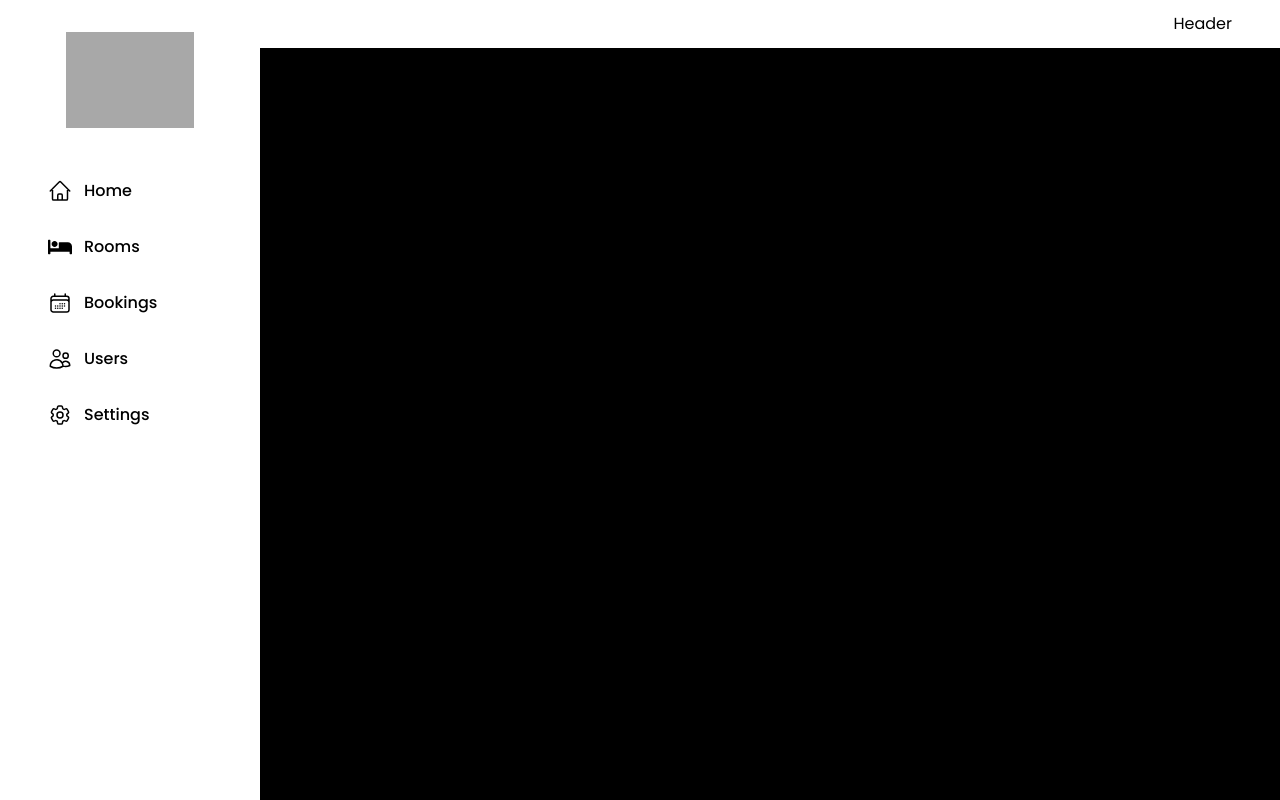
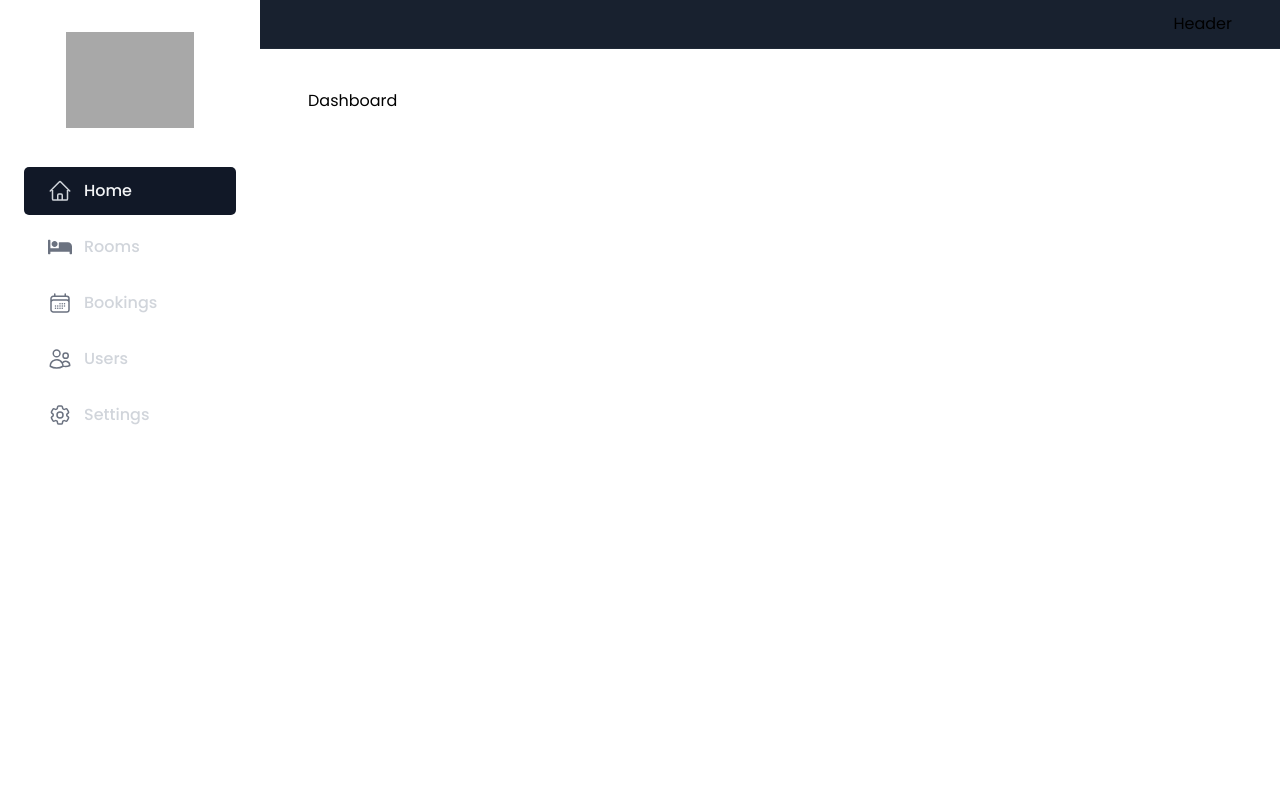
Before and after one commit to Onyeneke-AC/hotel-management-system, a React (Vite) app: page /dashboard in a window 1280 px wide. Built offline with nearby package versions, Linux system fonts and the light colour scheme; grey boxes are pictures that could not be loaded; a web font is replaced by a local one.

Commit message:
returning back to former styling

```diff
--- a/src/styles/GlobalStyle.js
+++ b/src/styles/GlobalStyle.js
@@ -3,11 +3,11 @@
 const GlobalStyles = createGlobalStyle`
 :root {
 
-    --clr-dark: #000000;
+    /* --clr-dark: #000000;
     --clr-light-dark: #111111;
     --clr-light: #ffffff;
 
-    --clr-body-grey: #2e2e2e;
+    --clr-body-grey: #202020;
     --clr-text-grey: #b0b0b0;
 
     --clr-icon: #00fff5;
@@ -15,13 +15,10 @@
     --clr-button-green: #20744A;
     --clr-button-green-hover: #1b5e3a;
     --clr-button-blue: #00adb5;
-    --clr-button-green-hover: ##418c8f;
+    --clr-button-green-hover: ##418c8f; */
 
-    --clr-red-100: #fee2e2;
-    --clr-red-700: #b91c1c;
-    --clr-red-800: #991b1b;
 
-    /* --color-grey-0: #18212f;
+    --color-grey-0: #18212f;
     --color-grey-50: #111827;
     --color-grey-100: #1f2937;
     --color-grey-200: #374151;
@@ -42,8 +39,11 @@
     --color-silver-100: #374151;
     --color-silver-700: #f3f4f6;
     --color-indigo-100: #3730a3;
-    --color-indigo-700: #e0e7ff;*/
+    --color-indigo-700: #e0e7ff;
 
+    --clr-red-100: #fee2e2;
+    --clr-red-700: #b91c1c;
+    --clr-red-800: #991b1b;
 
     --backdrop-color: rgba(0, 0, 0, 0.3);
 
@@ -55,14 +55,14 @@
     --image-opacity: 90%;
 
     // Indigo
-    /* --color-brand-50: #eef2ff;
+    --color-brand-50: #eef2ff;
     --color-brand-100: #e0e7ff;
     --color-brand-200: #c7d2fe;
     --color-brand-500: #6366f1;
     --color-brand-600: #4f46e5;
     --color-brand-700: #4338ca;
     --color-brand-800: #3730a3;
-    --color-brand-900: #312e81; */
+    --color-brand-900: #312e81;
 
     --border-radius-tiny: 3px;
     --border-radius-sm: 5px;
--- a/src/ui/Sidenav.jsx
+++ b/src/ui/Sidenav.jsx
@@ -3,9 +3,9 @@
 import MainNav from "./MainNav";
 
 const StyledSidenav = styled.aside`
-  background-color: var(--color-grey-0);
+  background-color: var(--clr-body-grey);
   padding: 3.2rem 2.4rem;
-  border-right: 1px solid var(--color-grey-100);
+  border-right: 1px solid var(--clr-text-grey);
   grid-row: 1/-1;
   display: flex;
   flex-direction: column;
```
